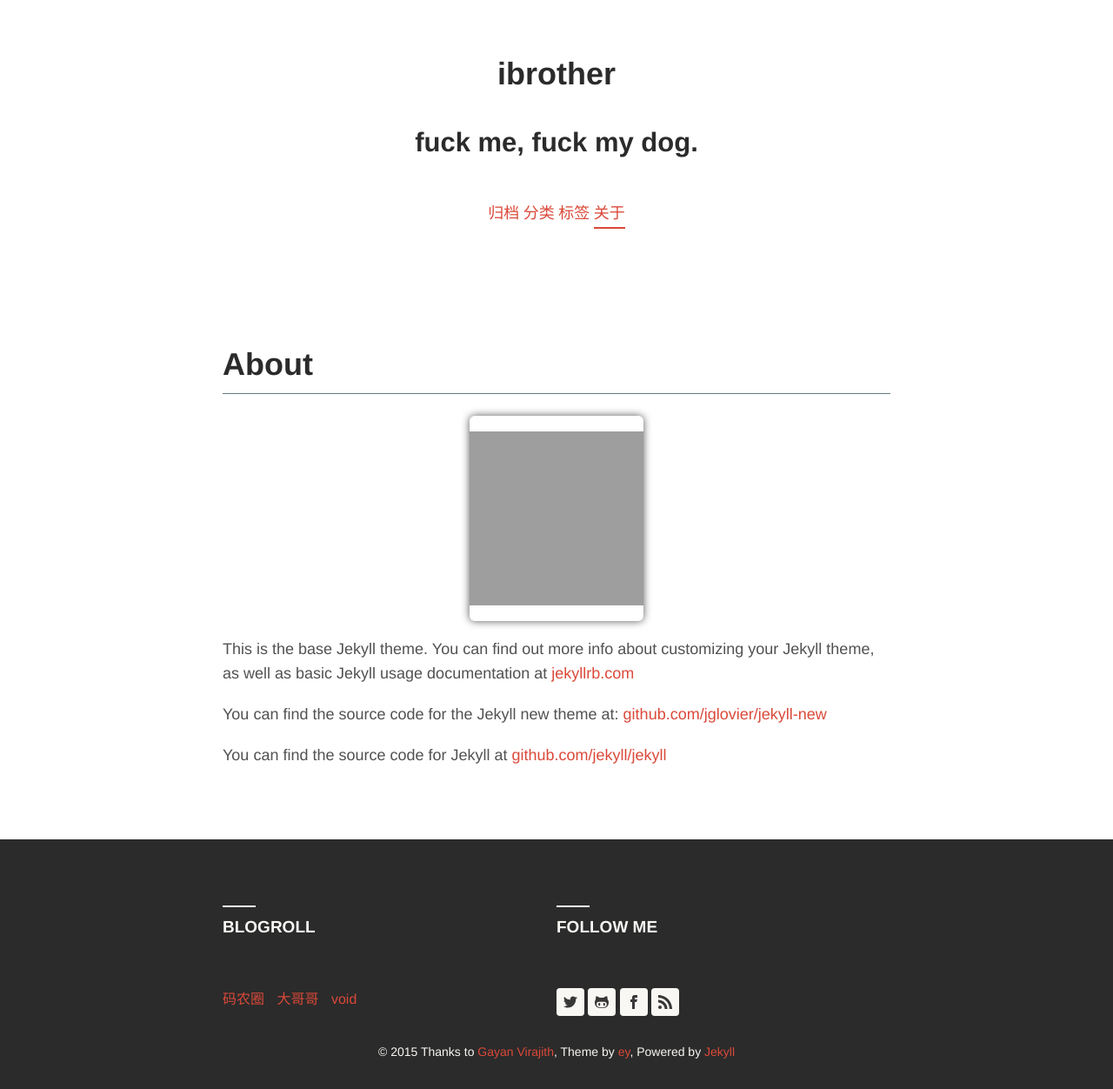
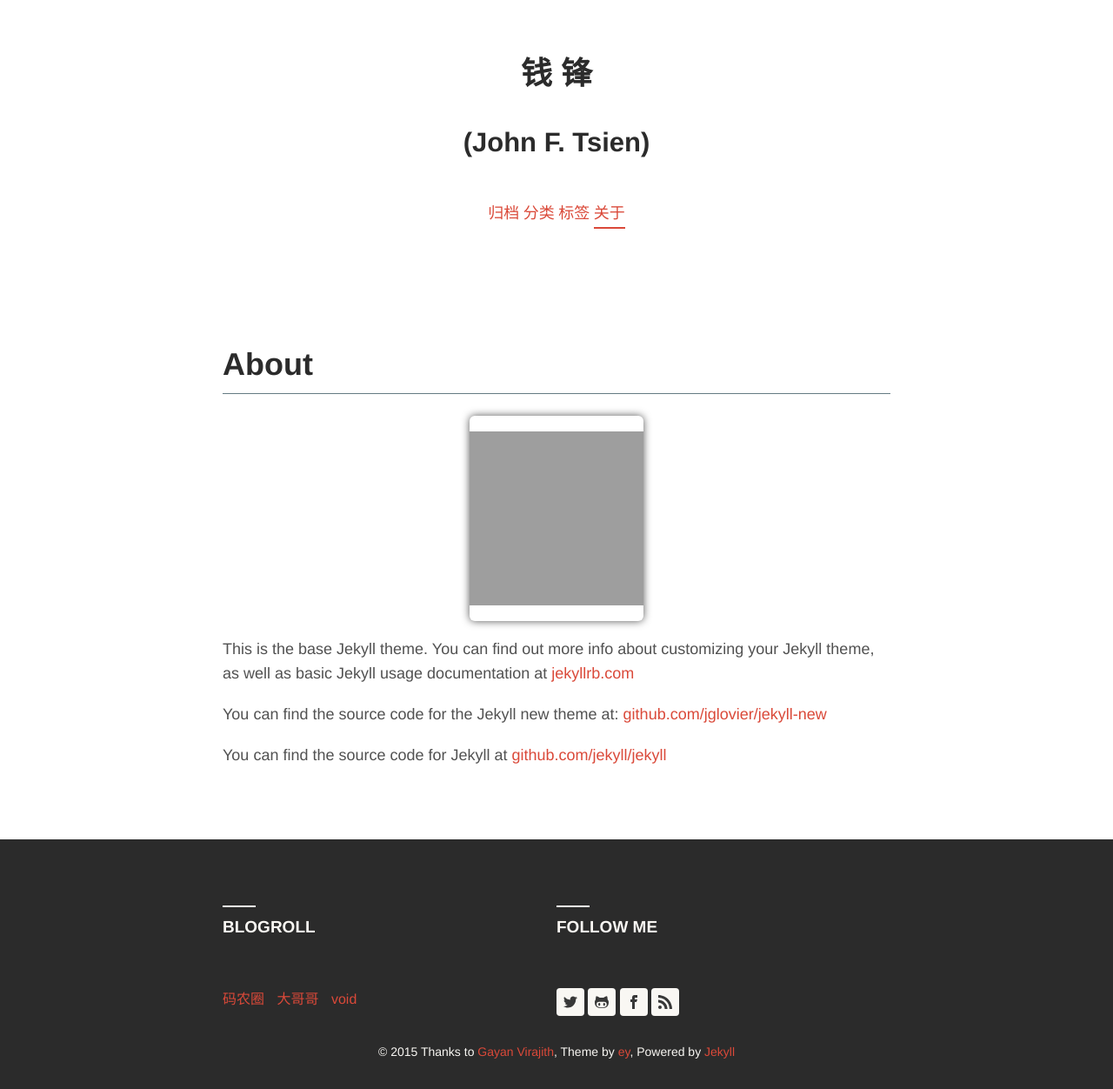
Before and after one commit to tsien-feng/tsien-feng.github.io, a Jekyll site: the page built from about.md, in a window 1280 px wide. Shown: the whole page at 87% size. Built offline with Jekyll 4.4.1, drawn with Linux system fonts in a browser that asks for light colours; grey boxes are pictures that could not be loaded.

Commit message:
add blog files

```diff
--- a/_config.yml
+++ b/_config.yml
@@ -1,7 +1,7 @@
 # Site settings
-title: ibrother
-subtitle: fuck me, fuck my dog.
-email: i@ibrother.me
+title: 钱  锋
+subtitle: (John F. Tsien)
+email: tsien.feng@outlook.com
 lang: zh-CN # for html lang
 description: > # this means to ignore newlines until "baseurl:"
   Write an awesome description for your new site here. You can edit this
```
